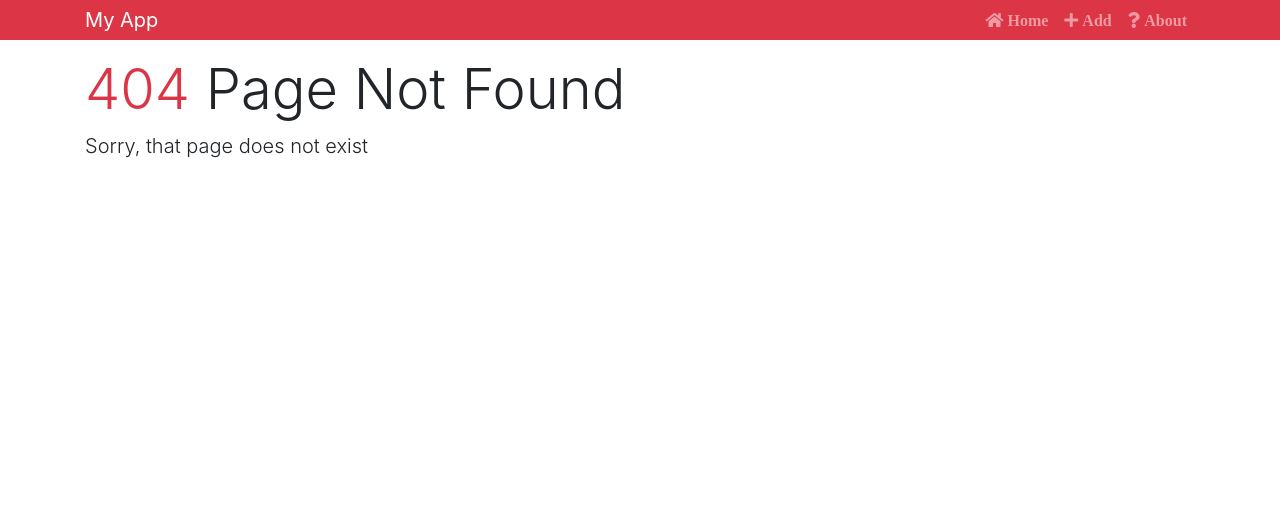
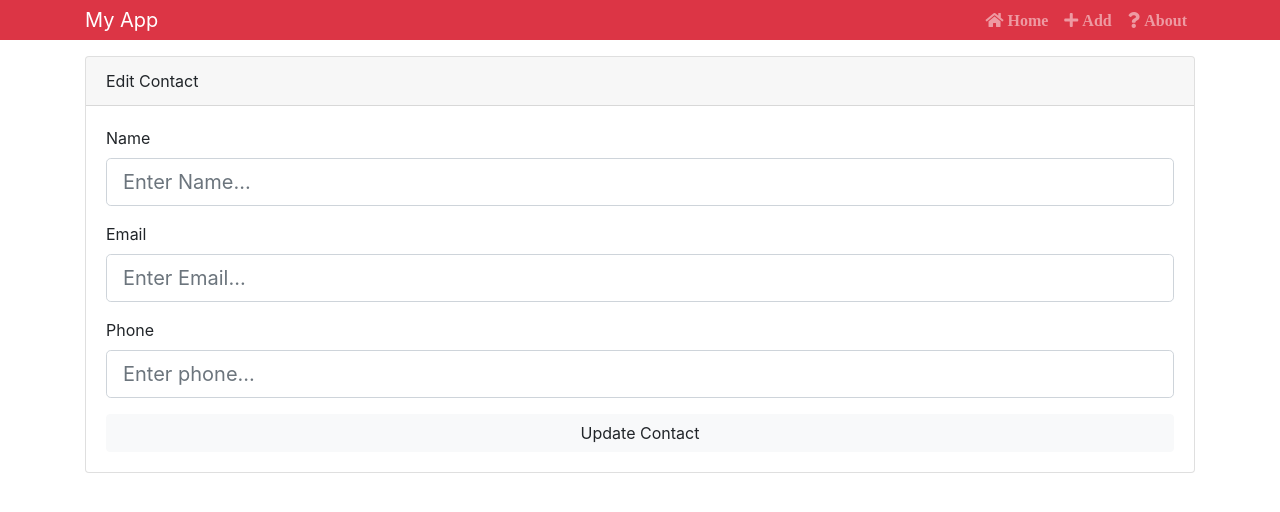
Before and after one commit to mathetes/ContactListApp, a React (Create React App) app: page /contact/edit/1 in a window 1280 px wide. Before the commit this address had no page. Shown: the top 512 px of the page. Built offline with nearby package versions, Linux system fonts and the light colour scheme.

Commit message:
Edit page

```diff
--- a/package.json
+++ b/package.json
@@ -3,9 +3,11 @@
   "version": "0.1.0",
   "private": true,
   "dependencies": {
+    "@nearform/react-animation": "^1.0.6",
     "bootstrap": "^4.3.0",
     "classnames": "^2.2.6",
     "react": "^16.8.1",
+    "react-animation": "0.0.1",
     "react-dom": "^16.8.1",
     "react-router-dom": "^4.3.1",
     "react-scripts": "2.1.5",
--- a/src/App.js
+++ b/src/App.js
@@ -4,6 +4,7 @@ import Header from './components/layout/Header';
 import About from './components/pages/About';
 import NotFound from './components/pages/NotFound';
 import AddContact from './components/contacts/AddContact';
+import EditContact from './components/contacts/EditContact';
 import Contacts from './components/contacts/Contacts';
 import 'bootstrap/dist/css/bootstrap.min.css';
 
@@ -20,6 +21,7 @@ class App extends Component {
               <Switch>
                 <Route exact path="/" component={Contacts} />
                 <Route exact path="/contact/add" component={AddContact} />
+                <Route exact path="/contact/edit/:id" component={EditContact} />
                 <Route exact path="/about" component={About} />
                 <Route component={NotFound} />
               </Switch>
--- a/src/components/contacts/Contact.js
+++ b/src/components/contacts/Contact.js
@@ -1,4 +1,5 @@
 import React, { Component } from 'react';
+import { Link } from 'react-router-dom';
 import PropTypes from 'prop-types';
 import { Consumer } from '../../context';
 
@@ -35,6 +36,16 @@ class Contact extends Component {
                 style={{ cursor: 'pointer', float: 'right', color: 'red' }}
                 onClick={this.onDeleteClick.bind(this,id, dispatch)}
               />
+              <Link to={`contact/edit/${id}`}>
+                  <i className="fas fa-pencil-alt"
+                     style={{
+                      cursor: 'pointer',
+                      float: 'right',
+                      color: 'black',
+                      marginRight: '1rem'
+                     }}
+                  ></i>
+              </Link>
            </h4>
             {showContactInfo ? (<ul className="list-group" >
                 <li className="list-group-item">Email: {email}</li>
--- /dev/null
+++ b/src/components/contacts/EditContact.js
@@ -0,0 +1,109 @@
+import React, { Component } from 'react';
+import { Consumer } from '../../context';
+import TextInputGroup from '../layout/TextInputGroup';
+
+class EditContact extends Component {
+    state = {
+        name: '',
+        email: '',
+        phone: '',
+        errors: ''
+    }
+
+    // async componentDidMount() {
+    //     const { id } = this.props.match.params;
+    //     const res = await axios.get
+    // (`https://jsonplaceholder.typicode.com/users/${ id}`);
+
+    // const contact = res.data;
+
+    //     this.setState({
+    //         name: contact.name,
+    //         email: contact.email,
+    //         phone: contact.phone
+    //     });
+    // }
+
+    onSubmit = (dispatch, e) => {
+        e.preventDefault();
+
+        const { name, email, phone } = this.state;
+
+        //check for Errors
+        if(name === '') {
+            this.setState({errors: { name: 'Name is required'} });
+            return;
+        }
+
+        if(email === '') {
+            this.setState({errors: { email: 'Email is required'} });
+            return;
+        }
+
+        if(phone === '') {
+            this.setState({errors: { phone: 'Name is required'} });
+            return;
+        }
+
+        this.setState({
+            name: '',
+            email: '',
+            phone: '',
+            errors: {}
+        });
+        this.props.history.push('/');
+    };
+
+    onChange = (e) => this.setState({[e.target.name]:e.target.value});
+
+
+  render() {
+      const { name, email, phone, errors } = this.state;
+
+    return (
+        <Consumer>
+            {value => {
+                const { dispatch } = value;
+                return (
+                    <div className="card mb-3">
+                        <div className="card-header">Edit Contact</div>
+                        <div className="card-body">
+                            <form onSubmit={this.onSubmit.bind(this, dispatch)}>
+                                <TextInputGroup
+                                    label="Name"
+                                    name="name"
+                                    placeholder="Enter Name..."
+                                    value={name}
+                                    onChange={this.onChange}
+                                    error={errors.name}
+                                />
+                                <TextInputGroup
+                                    label="Email"
+                                    name="email"
+                                    type={email}
+                                    placeholder="Enter Email..."
+                                    value={email}
+                                    onChange={this.onChange}
+                                    error={errors.email}
+                                />
+                                <TextInputGroup
+                                    label="Phone"
+                                    name="phone"
+                                    placeholder="Enter phone..."
+                                    value={phone}
+                                    onChange={this.onChange}
+                                    error={errors.phone}
+                                />
+
+                                <input type="submit" value="Update Contact" className="btn btn-light btn-block"/>
+                            </form>
+                        </div>
+                    </div>
+                )
+            }}
+        </Consumer>
+      )
+  }
+}
+
+export default EditContact;
```
Also changed, not shown: src/components/layout/Text.js (added, +69 -0 lines), src/components/layout/TextInputGroup.js (line endings or trailing spaces), 1 other file (tests, documents, lock files or other folders).
